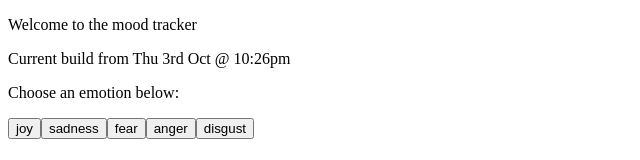
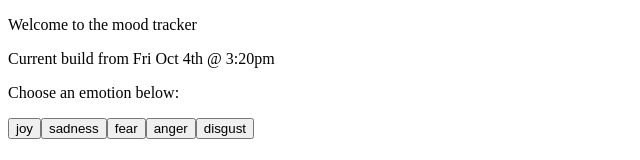
Before and after one commit to MrScislowski/full-stack-mood-tracker, a React (Vite) app in the folder frontend/: page / in a window 1280 px wide. Shown: the top 160 px of the page, without its empty margins (0-640 px from the left). Built offline with nearby package versions, Linux system fonts and the light colour scheme.

Commit message:
clean up

```diff
--- a/frontend/src/App.tsx
+++ b/frontend/src/App.tsx
@@ -10,7 +10,7 @@ function App() {
   return (
     <>
       <p>Welcome to the mood tracker</p>
-      <p>Current build from Thu 3rd Oct @ 10:26pm</p>
+      <p>Current build from Fri Oct 4th @ 3:20pm</p>
       <p>Choose an emotion below:</p>
       {emotionList.map((emotion) => (
         <button key={emotion} onClick={() => handleClick(emotion)}>
```
